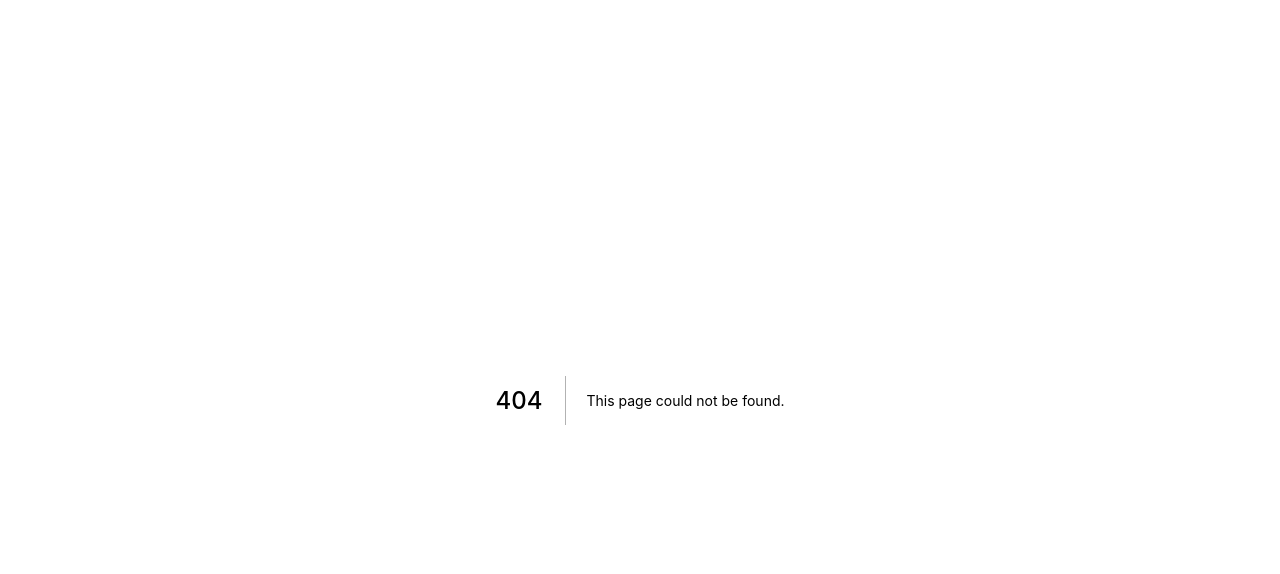
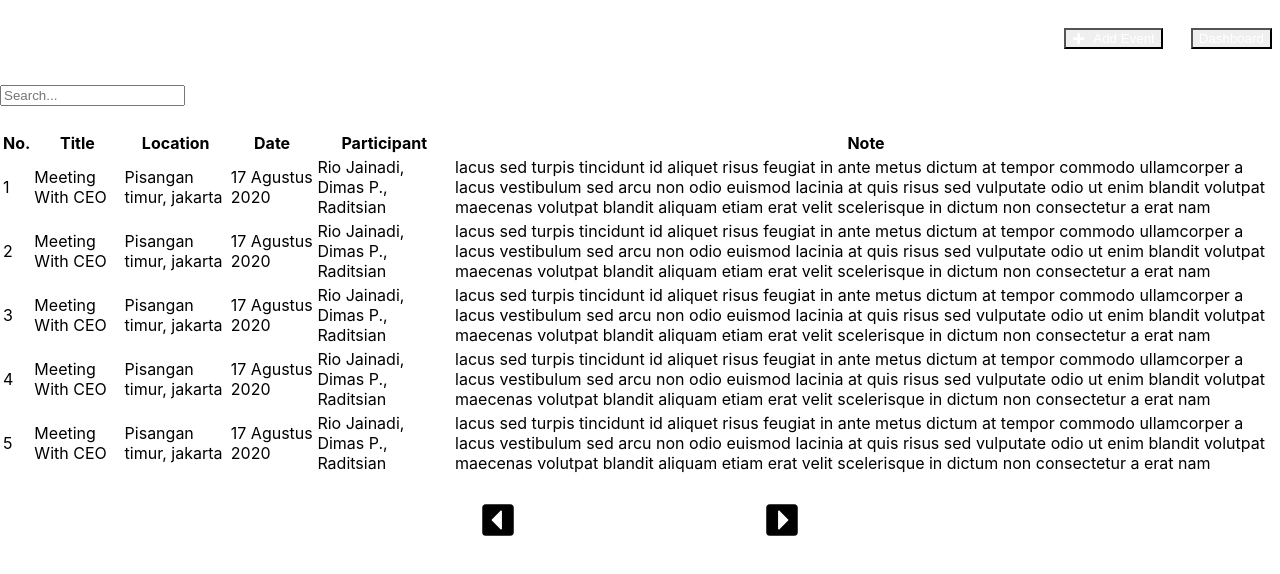
Before and after one commit to Bawazier/form-input-event, a Next.js app: page /dashboard in a window 1280 px wide. Before the commit this address had no page. Shown: the top 574 px of the page. Built offline with nearby package versions, Linux system fonts and the light colour scheme.

Commit message:
create dashboard page

```diff
--- /dev/null
+++ b/pages/dashboard.js
@@ -0,0 +1,33 @@
+/* eslint-disable react/jsx-key */
+import React from "react";
+import Header from "../components/Header";
+import TableEvent from "../components/TableEvent";
+import { Box, Container, VStack, HStack, Input, Center } from "@chakra-ui/react";
+import { FaCaretSquareLeft, FaCaretSquareRight } from "react-icons/fa";
+
+export default function Home() {
+  return (
+    <Box bg="transparent" p={0} minH="100vh">
+      <Header />
+      <Container maxW="container.lg" py="8">
+        <VStack align="start" spacing="24px">
+          <Input placeholder="Search..." />
+          <Box w="full" overflow="auto">
+            <TableEvent />
+          </Box>
+          <HStack alignSelf="center">
+            <FaCaretSquareLeft fontSize="36px" />
+            {[...Array(5)].map((item, index) => (
+              <Center boxSize="40px" color="white" cursor="pointer">
+                <Box as="span" fontWeight="bold" fontSize="lg">
+                  {index + 1}
+                </Box>
+              </Center>
+            ))}
+            <FaCaretSquareRight fontSize="36px" />
+          </HStack>
+        </VStack>
+      </Container>
+    </Box>
+  );
+}
```
